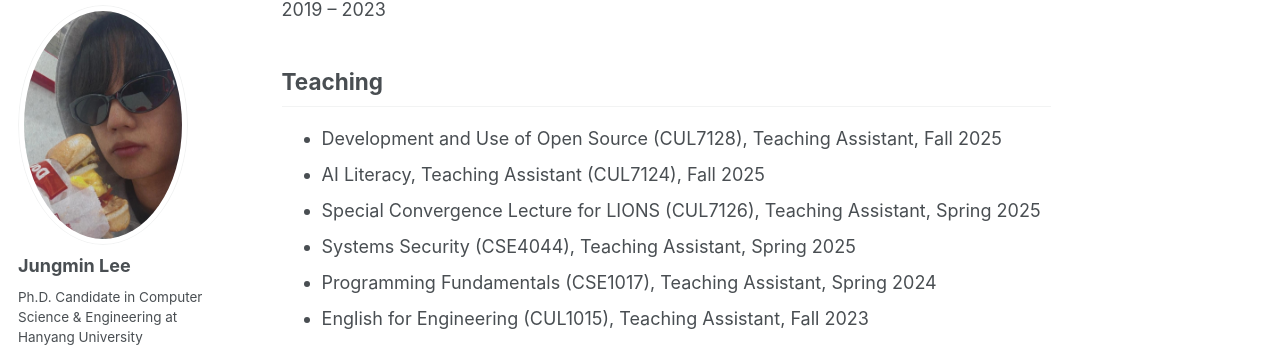
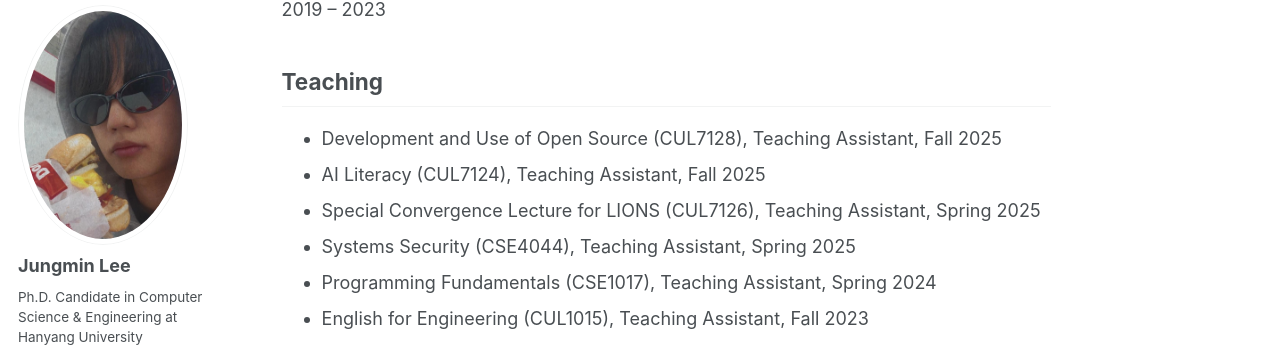
Before and after one commit to jm-lee00/jm-lee00.github.io, a Jekyll site: the page built from _pages/about.md, in a window 1280 px wide and 900 px high, scrolled down 1653 px. Shown: the part 96-452 px from the top of the window. Built offline with Jekyll 4.4.1, drawn with Linux system fonts in a browser that asks for light colours; a style sheet for code colours, icons or effects is not loaded.

Commit message:
Modification

```diff
--- a/_pages/about.md
+++ b/_pages/about.md
@@ -69,7 +69,7 @@ B.S. in Military Information Engineering (Double Major: Computer Science) (Summa
 ## Teaching
 
 - Development and Use of Open Source (CUL7128), Teaching Assistant, Fall 2025
-- AI Literacy, Teaching Assistant (CUL7124), Fall 2025
+- AI Literacy (CUL7124), Teaching Assistant, Fall 2025
 - Special Convergence Lecture for LIONS (CUL7126), Teaching Assistant, Spring 2025
 - Systems Security (CSE4044), Teaching Assistant, Spring 2025
 - Programming Fundamentals (CSE1017), Teaching Assistant, Spring 2024
```
